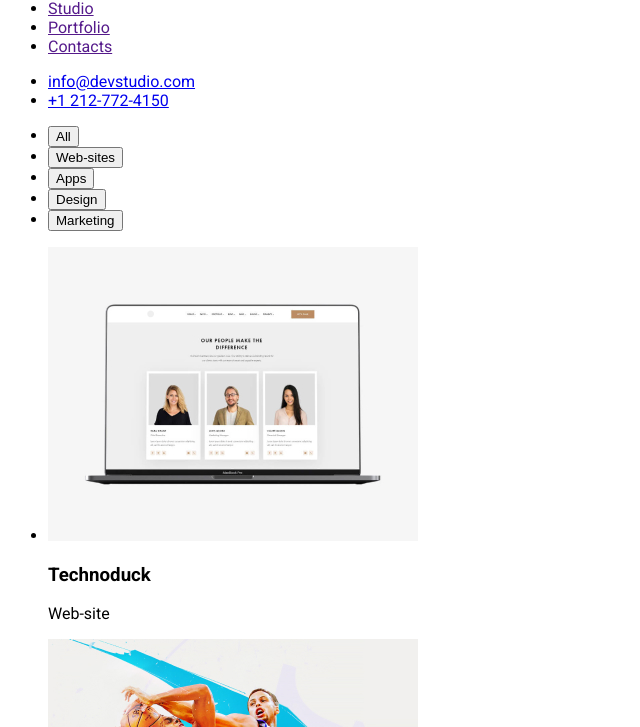
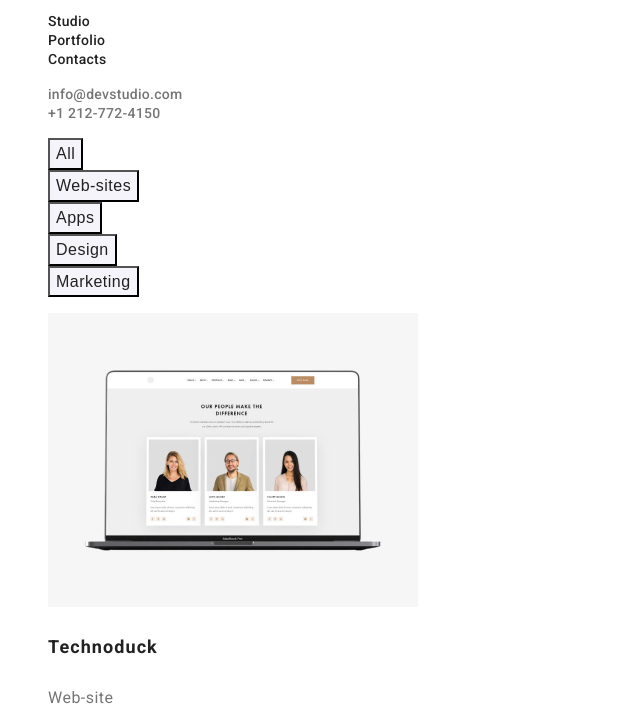
Before and after one commit to IYuliia/goit-markup-hw-02-fullstack, a plain HTML site: page portfolio.html in a window 1280 px wide. Shown: the part 44-771 px from the top of the page, without its empty margins (0-640 px from the left). Drawn offline with Linux system fonts and the light colour scheme.

Commit message:
added fonts and colors to portfolio.html

```diff
--- a/css/style.css
+++ b/css/style.css
@@ -170,3 +170,40 @@ footer {
 address {
   font-style: normal;
 }
+
+.filter-btn {
+  font-weight: 500;
+  font-size: 16px;
+  line-height: 1.62;
+
+  text-align: center;
+  letter-spacing: 0.03em;
+  background-color: #f5f4fa;
+  color: #212121;
+}
+
+.filter-btn:hover,
+.filter-btn:focus {
+  color: #ffffff;
+  background-color: #2196f3;
+}
+
+.portfolio-subtitle {
+  font-weight: 700;
+  font-size: 18px;
+  line-height: 2;
+
+  letter-spacing: 0.06em;
+
+  color: #212121;
+}
+
+.portfolio-text {
+  font-weight: 400;
+  font-size: 16px;
+  line-height: 1.88;
+
+  letter-spacing: 0.03em;
+
+  color: #757575;
+}
--- a/portfolio.html
+++ b/portfolio.html
@@ -14,98 +14,114 @@
     <link rel="stylesheet" href="./css/style.css" />
   </head>
   <body>
-    <header>
-      <nav>
-        <a href="./index.html">WebStudio</a>
-        <ul>
-          <li><a href="">Studio</a></li>
-          <li><a href="">Portfolio</a></li>
-          <li><a href="">Contacts</a></li>
+    <header class="header">
+      <nav class="header-nav">
+        <a href="./index.html" class="header-logo link">WebStudio</a>
+        <ul class="header-list list">
+          <li><a href="" class="header-link link">Studio</a></li>
+          <li>
+            <a href="./portfolio.html" class="header-link link">Portfolio</a>
+          </li>
+          <li><a href="" class="header-link link">Contacts</a></li>
         </ul>
       </nav>
-      <ul>
-        <li><a href="mailto:info@devstudio.com">info@devstudio.com</a></li>
-        <li><a href="tel:+12127724150">+1 212-772-4150</a></li>
+      <ul class="list">
+        <li>
+          <a href="mailto:info@devstudio.com" class="header-email link"
+            >info@devstudio.com</a
+          >
+        </li>
+        <li>
+          <a href="tel:+12127724150" class="header-tel link">+1 212-772-4150</a>
+        </li>
       </ul>
     </header>
     <main>
       <section>
         <h2 hidden>Filter</h2>
-        <ul>
-          <li><button type="button">All</button></li>
-          <li><button type="button">Web-sites</button></li>
-          <li><button type="button">Apps</button></li>
-          <li><button type="button">Design</button></li>
-          <li><button type="button">Marketing</button></li>
+        <ul class="filter-list list">
+          <li><button type="button" class="filter-btn">All</button></li>
+          <li><button type="button" class="filter-btn">Web-sites</button></li>
+          <li><button type="button" class="filter-btn">Apps</button></li>
+          <li><button type="button" class="filter-btn">Design</button></li>
+          <li><button type="button" class="filter-btn">Marketing</button></li>
         </ul>
-      </section>
-      <section>
+
         <h2 hidden>Our products</h2>
-        <ul>
+        <ul class="list">
           <li>
             <img src="./images/img_1.jpg" alt="our products" width="370" />
-            <h3>Technoduck</h3>
-            <p>Web-site</p>
+            <h3 class="portfolio-subtitle">Technoduck</h3>
+            <p class="portfolio-text">Web-site</p>
           </li>
           <li>
             <img src="./images/img_2.jpg" alt="our products" width="370" />
-            <h3>Poster New Orlean vs Golden Star</h3>
-            <p>Design</p>
+            <h3 class="portfolio-subtitle">Poster New Orlean vs Golden Star</h3>
+            <p class="portfolio-text">Design</p>
           </li>
           <li>
             <img src="./images/img_3.jpg" alt="our products" width="370" />
-            <h3>Seafood Restaurant</h3>
-            <p>Apps</p>
+            <h3 class="portfolio-subtitle">Seafood Restaurant</h3>
+            <p class="portfolio-text">Apps</p>
           </li>
           <li>
             <img src="./images/img_4.jpg" alt="our products" width="370" />
-            <h3>Project Prime</h3>
-            <p>Marketing</p>
+            <h3 class="portfolio-subtitle">Project Prime</h3>
+            <p class="portfolio-text">Marketing</p>
           </li>
           <li>
             <img src="./images/img_5.jpg" alt="our products" width="370" />
-            <h3>Project Boxes</h3>
-            <p>Apps</p>
+            <h3 class="portfolio-subtitle">Project Boxes</h3>
+            <p class="portfolio-text">Apps</p>
           </li>
           <li>
             <img src="./images/img_6.jpg" alt="our products" width="370" />
-            <h3>Inspiration has no Borders</h3>
-            <p>Web-site</p>
+            <h3 class="portfolio-subtitle">Inspiration has no Borders</h3>
+            <p class="portfolio-text">Web-site</p>
           </li>
           <li>
             <img src="./images/img_7.jpg" alt="our products" width="370" />
-            <h3>Limited Edition</h3>
-            <p>Design</p>
+            <h3 class="portfolio-subtitle">Limited Edition</h3>
+            <p class="portfolio-text">Design</p>
           </li>
           <li>
             <img src="./images/img_8.jpg" alt="our products" width="370" />
-            <h3>Project LAB</h3>
-            <p>Marketing</p>
+            <h3 class="portfolio-subtitle">Project LAB</h3>
+            <p class="portfolio-text">Marketing</p>
           </li>
           <li>
             <img src="./images/img_9.jpg" alt="our products" width="370" />
-            <h3>Growing Business</h3>
-            <p>Apps</p>
+            <h3 class="portfolio-subtitle">Growing Business</h3>
+            <p class="portfolio-text">Apps</p>
           </li>
         </ul>
       </section>
     </main>
     <footer>
-      <a href="">WebStudio</a>
+      <a href="" class="header-logo link">WebStudio</a>
       <address>
-        <ul>
+        <ul class="list">
           <li>
             <a
               href="https://goo.gl/maps/XuMrEkziMi7JMsam8"
               target="_blank"
               rel="noopener noreferrer nofollow"
+              class="address-link link"
             >
               695 Park Ave, New York, NY 10065,<br />
               United States</a
             >
           </li>
-          <li><a href="mailto:info@devstudio.com">info@devstudio.com</a></li>
-          <li><a href="tel:+12127724150">+1 212-772-4150</a></li>
+          <li>
+            <a href="mailto:info@devstudio.com" class="footer-link link"
+              >info@devstudio.com</a
+            >
+          </li>
+          <li>
+            <a href="tel:+12127724150" class="footer-link link"
+              >+1 212-772-4150</a
+            >
+          </li>
         </ul>
       </address>
     </footer>
```
